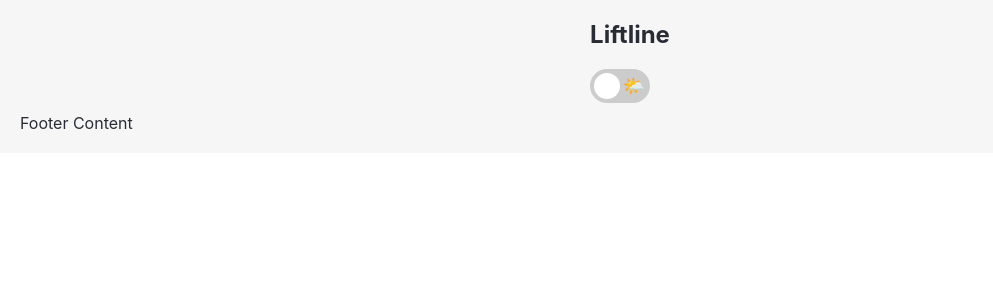
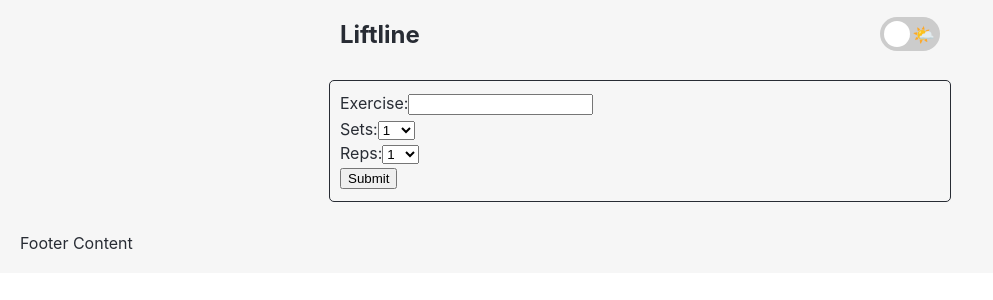
Before and after one commit to leonardkulms/liftline, a React (Create React App) app: page / in a window 1280 px wide. Shown: the top 300 px of the page, without its empty margins (0-993 px from the left). Built offline with nearby package versions, Linux system fonts and the light colour scheme.

Commit message:
style improvements

```diff
--- a/src/stylesheets/_checkbox.scss
+++ b/src/stylesheets/_checkbox.scss
@@ -1,3 +1,7 @@
+.switch-container {
+  position: absolute;
+}
+
 .switch {
   position: relative;
   display: inline-block;
--- /dev/null
+++ b/src/stylesheets/_newlift.scss
@@ -0,0 +1,23 @@
+.app--newlift {
+  min-width: 300px;
+  height: 100px;
+  display: grid;
+  grid-template-columns: auto;
+  grid-template-rows: auto auto auto auto;
+  place-items: center start;
+  border: 1px solid $light;
+  padding: $medium;
+  margin: $medium;
+  border-radius: $small;
+
+  &.light {
+    border: 1px solid $dark;
+  }
+
+  @include respond-to(medium) {
+    min-width: 500px;
+  }
+  @include respond-to(large) {
+    min-width: 600px;
+  }
+}
--- a/src/stylesheets/_page.scss
+++ b/src/stylesheets/_page.scss
@@ -1,5 +1,4 @@
 .page {
-  grid-template: auto 1fr auto / auto 1fr auto;
 
   &.dark {
     background-color: $dark;
@@ -30,8 +29,19 @@
   }
 }
 
-.page--navigation-logo {
-  margin-right: 20px;
+.page--navigation-nav {
+  display: flex;
+  position: relative;
+  align-items: center;
+  justify-content: space-between;
+  width: 300px;
+
+  @include respond-to(medium) {
+    width: 500px;
+  }
+  @include respond-to(large) {
+    width: 600px;
+  }
 }
 
 .page--footer {
--- a/src/stylesheets/application.scss
+++ b/src/stylesheets/application.scss
@@ -3,9 +3,12 @@
 @import './globals/spaces';
 @import './globals/button';
 @import './globals/responsify';
+
 @import './checkbox';
+
 @import './page.scss';
 @import './app.scss';
 @import './liftline.scss';
 @import './lift.scss';
+@import './newlift.scss';
 @import './avatar.scss';
```
